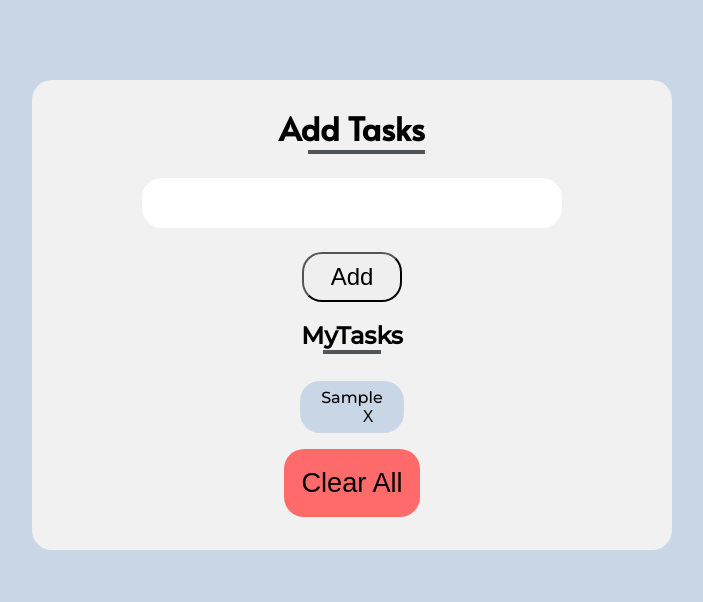
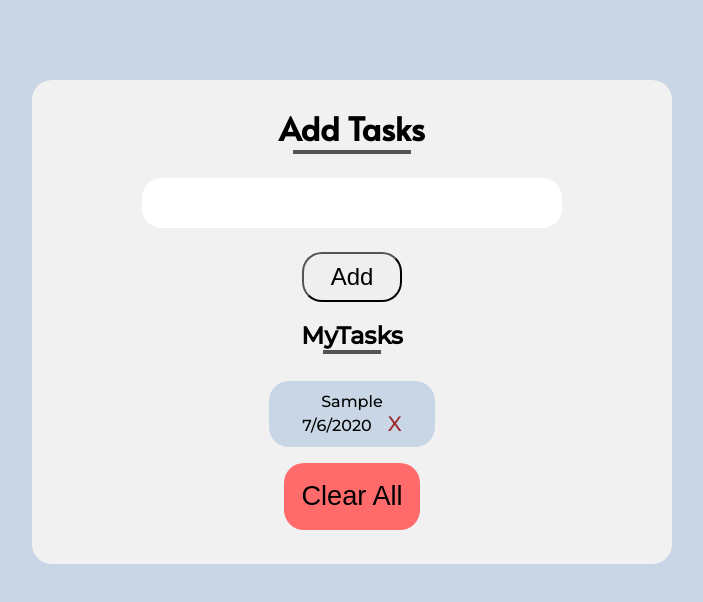
Before and after one commit to tribeless/Save-It, a plain HTML site: page index.html in a window 1280 px wide. Both pictures are taken after typing "Sample" into the empty fields and a click on the button "Add". Shown: the whole page, without its empty margins (268-971 px from the left). Drawn offline with nearby package versions, Linux system fonts and the light colour scheme; a web font is replaced by a local one.

Commit message:
new commmit

```diff
--- a/Css/styles.css
+++ b/Css/styles.css
@@ -20,23 +20,30 @@ body,html{
     padding: 2%;
     margin-top: 5rem;
     border-radius: 20px;
+    margin-bottom: 5rem;
+}
+.hdng {
+    display: flex;
+    flex-wrap: wrap;
+    flex-direction: column;
+    justify-content: center;
+    align-items: center;
 }
 .app-name{
     font-family: 'Alata', sans-serif;
 }
 .simple-input{
     display: flex;
-    flex-wrap: wrap;
+    flex-wrap: nowrap;
     flex-direction: column;
     justify-content: center;
     align-items: center;
 }
+
 input[type="text"]{
     border:none;
-    text-align: center;
     height:50px;
     border-radius: 20px;
-    display: block;
     font-size: 2rem;
     margin: 1.5rem;
 
@@ -47,7 +54,6 @@ input[type="text"]:focus{
 .submittask{
     border-radius: 20px;
     font-size: 1.5rem;
-    text-align: center;
     height: 50px;
     width: 100px;
     outline: none;
@@ -97,7 +103,7 @@ height: 0;
     width: 20%;
     border-color: #525558;
     position: relative;
-margin-left:250px;
+    /* margin-left:250px; */
 
 }
 .headertwo{
@@ -112,8 +118,28 @@ margin-left:250px;
 }
 .remove-single-item{
     border: none;
-    font-size: 1rem;
-    margin-left:2rem;
-    border-radius: 20px;
+    cursor: pointer;
+    font-size: 1.3rem;
+    text-decoration: none;
+    margin-left:1rem;
+    display: inline;
+    border-radius: 50%;
     background-color: #c8d6e5;
+    color: rgb(155, 43, 43);
 }
+.remove-single-item:hover{
+    padding: .5rem;
+    background-color: rgb(141, 24, 24);
+    border-radius: 50%;
+    color:white;
+}
+/* Media queries */
+@media only screen and (max-width:768px){
+    .main{
+        width:100%;
+        overflow: hidden;
+        overflow-y: auto;
+        scroll-behavior: smooth;
+        left:0;
+    }
+}
--- a/index.html
+++ b/index.html
@@ -10,7 +10,10 @@
 </head>
 <body>
     <div class="main">
-        <h1 class="app-name">Add Tasks</h1><hr class="headerone">
+       <div class="hdng">
+            <h1 class="app-name">Add Tasks</h1>
+            <hr class="headerone">
+       </div>
         <div class="simple-input">
             <input type="text" name="usersInput" id="userTask" required>
             <button type="button" class="submittask" >Add</button>
--- a/script.js
+++ b/script.js
@@ -9,19 +9,26 @@ loadAllEventListeners();
 function loadAllEventListeners(){
     $(".submittask").on("click", addUserTask);
 
+
+    //document.querySelectorAll(".remove-single-item").addEventListener("click", () => alert("working"));
     //load content on page load
     document.addEventListener("DOMContentLoaded", retrieveAllUsersTasks);
 
     //removing single item from local storage and unordered list
     $(".user-task-list").click(removeSingleUserTask);
 
+
     //remove all userstasks
     $(".clear-user-task-list").click(clearAllUsersTasks);
+
+    //remove select element
+    //
 }
 
 //counter to remove an annoying button
 let counter = 0;
 counter++;
+
 
 //just removing an annoying extra X in code(❁´◡`❁)
 function removeAnnoyingX(){
@@ -34,69 +41,96 @@ function removeAnnoyingX(){
 
     }
 }
+
+//called to scroll page to current text is
+function scrollToNewPosition(){
+    document.querySelector(".user-task-list").scrollTop = document.querySelector(".user-task-list").scrollHeight;
+}
+
 //when page loads, retrieve previous existing user tasks from local storage
     function retrieveAllUsersTasks(){
         var toDo;
-        if(localStorage.getItem("usersTasks")===null){
+
+        if (localStorage.getItem("usersTasks") === null) {
             toDo = [];
+
         }
         else{
             toDo = JSON.parse(localStorage.getItem("usersTasks"));
+
         }
 
          toDo.forEach(todo=>{
 
              $(".user-task-list").append($("<li>").html(todo));
-            $("li").append($("<button>").html("X"));
+           //  $(".user-task-list").append($("<a>").html("X"));
+             $("li").append($("<a>").html("X"));
+
              $("li").children().addClass("remove-single-item");
 
              removeAnnoyingX();
+             scrollToNewPosition();
 
          })
+
     }
 
     //adding new task to unordered list
     function addUserTask(){
+        var date = new Date().toLocaleDateString();
+        var $usersTaskArray = $(".simple-input").children("#userTask").val();
 
-        var $usersTaskArray = $(".simple-input").children("#userTask").val();
+
         if($usersTaskArray===""){
+
             alert("Please enter a task");
         }
         else{
-            $(".user-task-list").append($("<li>").html($usersTaskArray));
-            $("li").append($("<button>").html("X"));
+            var ads = $usersTaskArray + " " + date;
+            $(".user-task-list").append($("<li>").html(ads));
+            $("li").append($("<a>").html("X"));
+
             $("li").children().addClass("remove-single-item");
 
-            storeUserDataInLocalStorage($usersTaskArray);
+            storeUserDataInLocalStorage(ads);
+
+        }
          $(".simple-input").children("#userTask").val("");
-        }
-        $usersTaskArray = "";
 
 
         removeAnnoyingX();
+        scrollToNewPosition();
     }
 
     //storing all user new tasks into local storage
     function storeUserDataInLocalStorage(todo){
         let toDo;
-        if (localStorage.getItem("usersTasks")===null){
+        let userDate;
+        //console.log(date)
+        if (localStorage.getItem("usersTasks") === null) {
             toDo=[];
+
         }
         else{
             toDo = JSON.parse(localStorage.getItem("usersTasks"));
+
         }
         toDo.push(todo);
+
+
         localStorage.setItem("usersTasks",JSON.stringify(toDo));
+
 
     }
 
     //removing single item from the unoerderes list
+
     function removeSingleUserTask(e){
         var bvd = e.target;
 
           var singleUserTask=bvd.parentElement.innerText.replace("X", "");
+
           bvd.parentElement.remove();
-
           removeSingleTaskFromLocalStorage(singleUserTask);
 
     }
@@ -104,10 +138,13 @@ function removeAnnoyingX(){
     //removing a single item from local storage
     function removeSingleTaskFromLocalStorage(localstorageusertask){
         let toDo;
-        if (localStorage.getItem("usersTasks")===null){
+
+        if (localStorage.getItem("usersTasks") === null) {
             toDo=[];
+
         }else{
             toDo = JSON.parse(localStorage.getItem("usersTasks"));
+
         }
 
         toDo.forEach((event,index)=>{
@@ -116,7 +153,11 @@ function removeAnnoyingX(){
 
             }
         });
-        localStorage.setItem("usersTasks",JSON.stringify(toDo))        ;
+
+
+
+        localStorage.setItem("usersTasks",JSON.stringify(toDo));
+        scrollToNewPosition();
 
     }
 
@@ -125,6 +166,7 @@ function removeAnnoyingX(){
         $("li").remove();
 
         clearAllUsersTasksFromLocalStorage();
+        scrollToNewPosition();
     }
 
     //clear all users tasks from local storage
```
Lines whose indentation alone changed are shown as unchanged.
